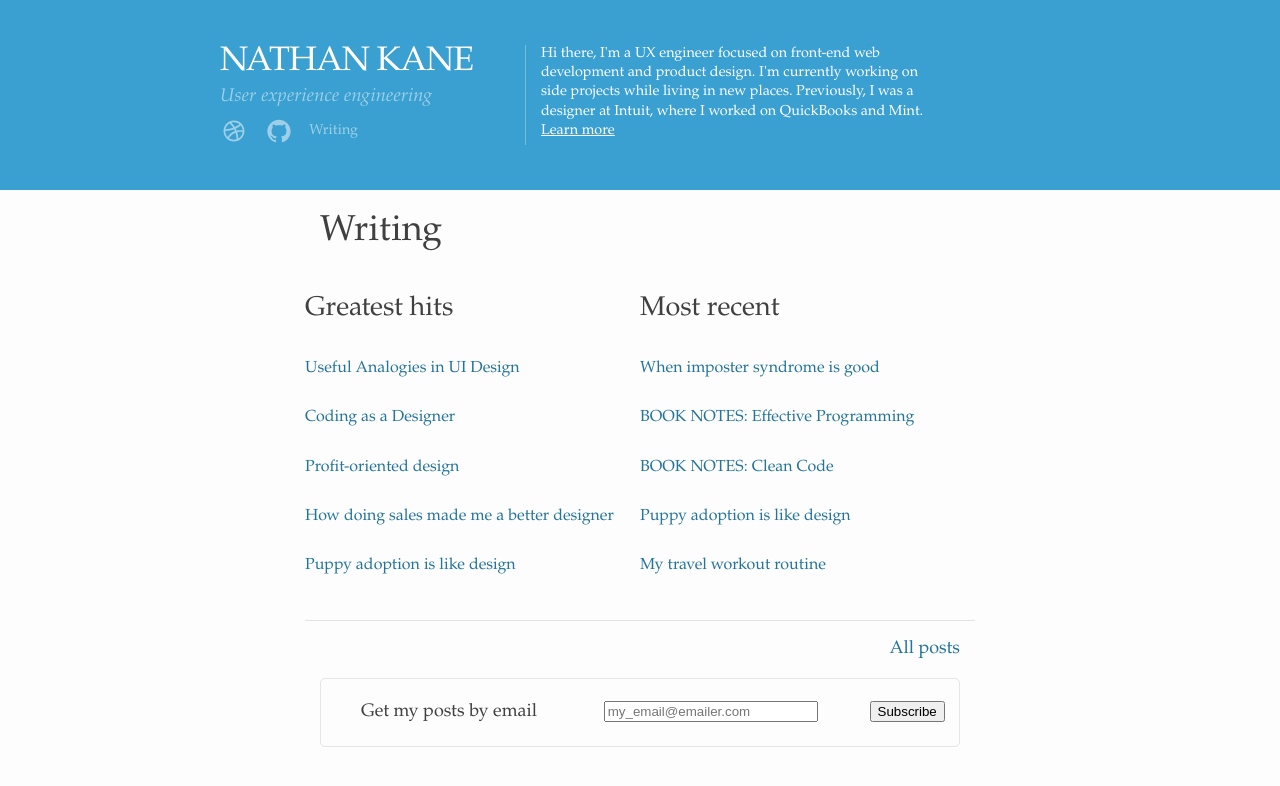
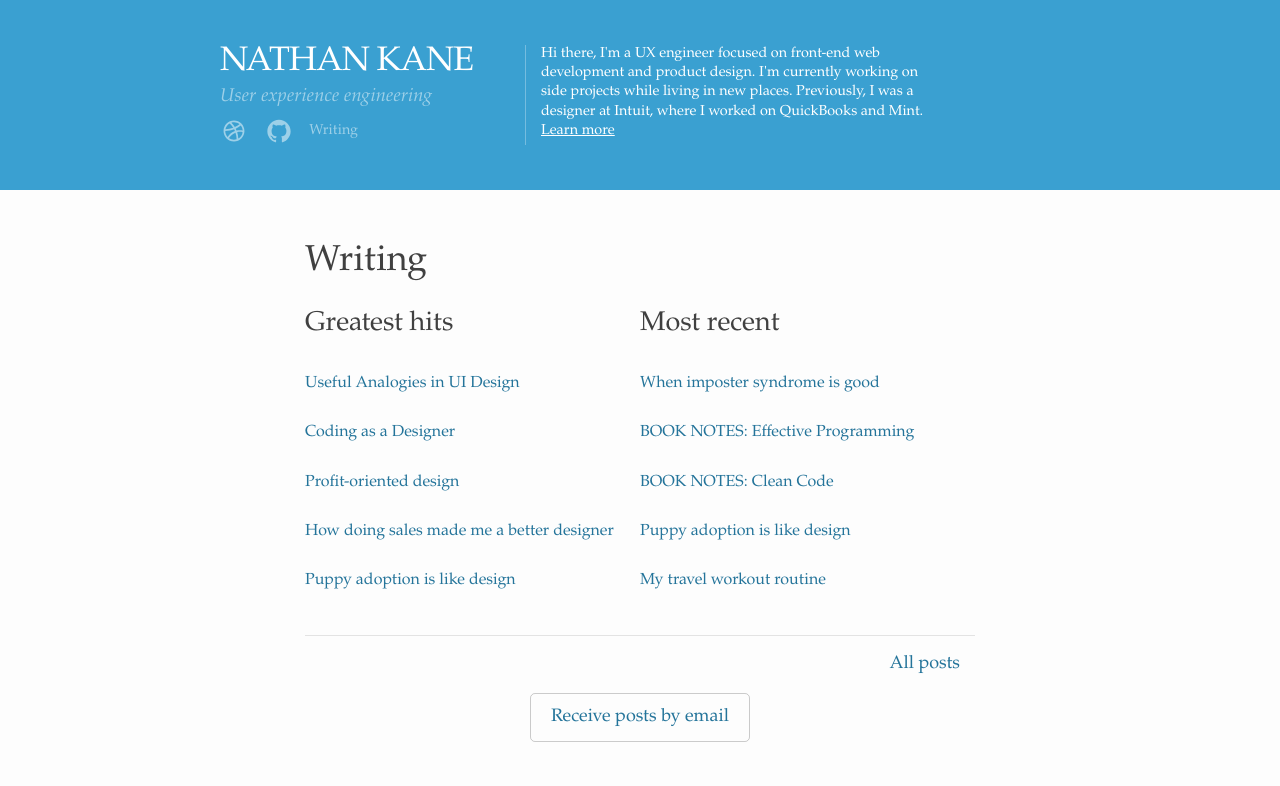
Before and after one commit to kanenathan213/kanenathan213.github.io, a Jekyll site: the page built from writing/writing.md, in a window 1280 px wide. Shown: the top 786 px of the page. Built offline with Jekyll 4.4.1, drawn with Linux system fonts in a browser that asks for light colours.

Commit message:
changed newsletter to just link

```diff
--- a/_includes/newsletter-signup-form.html
+++ /dev/null
@@ -1,10 +0,0 @@
-<div class="newsletter-form-container container-fluid">
-  <form style="border:1px solid #e6e6e6;border-radius: 5px; padding:20px 10px;text-align:center;" class="row" action="https://tinyletter.com/kanenathan213" method="post" target="popupwindow" onsubmit="window.open('https://tinyletter.com/kanenathan213', 'popupwindow', 'scrollbars=yes,width=800,height=600');return true">
-    <div><label for="tlemail" class="col-sm-4">Get my posts by email</label></div>
-    <div class="col-sm-5"><input type="text" style="width:80%" placeholder="my_email@emailer.com" name="email" id="tlemail" /></div>
-    <input type="hidden" value="1" name="embed"/>
-    <div class="submit-wrapper col-sm-1">
-      <input type="submit" value="Subscribe"/>
-    </div>
-  </form>
-</div>
--- /dev/null
+++ b/_includes/newsletter-signup.html
@@ -0,0 +1,3 @@
+<div class="newsletter-wrapper">
+  <a href="https://tinyletter.com/kanenathan213" target="_blank" class="newsletter-link">Receive posts by email</a>
+</div>
--- a/_layouts/blog-all.html
+++ b/_layouts/blog-all.html
@@ -16,5 +16,5 @@ permalink: /writing/all
         </li>
     {% endfor %}
   </ul>
-{% include newsletter-signup-form.html %}
+  {% include newsletter-signup.html %}
 </div>
--- a/_layouts/blog-home.html
+++ b/_layouts/blog-home.html
@@ -4,8 +4,8 @@ title: Writing
 permalink: /writing/
 ---
 <div class="wrapper container-fluid blog-home-wrapper">
-  <h1 class="writing-title">{{page.title}}</h1>
   <div class="posts-lists-container row">
+    <h1 class="writing-title">{{page.title}}</h1>
     <div class="top-posts-wrapper col-sm-6">
       <h2 class="posts-lists-title">Greatest hits</h2>
       <ul class="post-list">
@@ -36,5 +36,5 @@ permalink: /writing/
     </div>
   </div>
   <a href="/writing/all/" class="all-posts-link">All posts</a>
-  {% include newsletter-signup-form.html %}
+  {% include newsletter-signup.html %}
 </div>
--- a/_sass/_layout.scss
+++ b/_sass/_layout.scss
@@ -465,8 +465,23 @@
   max-width: 70px;
 }
 
-.newsletter-form-container {
+.newsletter-wrapper {
   margin-bottom: $spacing-unit;
+  text-align: center;
+
+  .newsletter-link {
+    border: 1px solid rgba(black,0.2);
+    border-radius: 5px;
+    display: inline-block;
+    padding: 10px 20px;
+    margin: auto;
+    transition: background 0.2s ease-out;
+
+    &:hover {
+      background: rgba($brand-color,0.2);
+      text-decoration: none;
+    }
+  }
 }
 
 .project-navigator {
@@ -487,6 +502,10 @@
   &:hover {
       text-decoration: none;
     }
+}
+
+.blog-home-wrapper.container-fluid {
+  padding: 0;
 }
 
 .project-link-text-wrapper {
```
Lines whose indentation alone changed are shown as unchanged.
